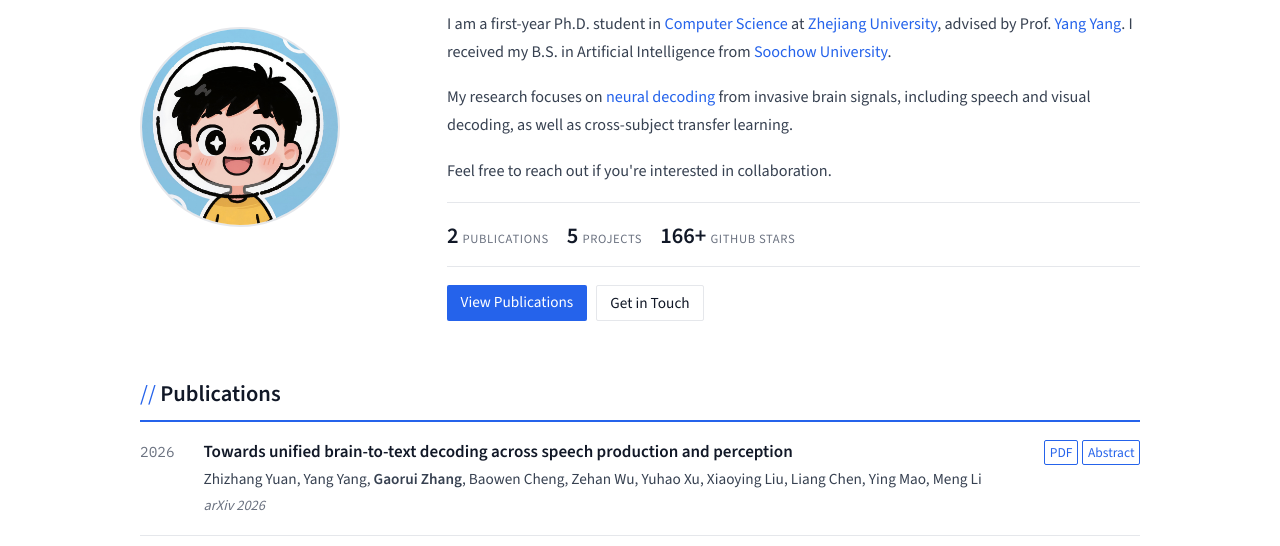
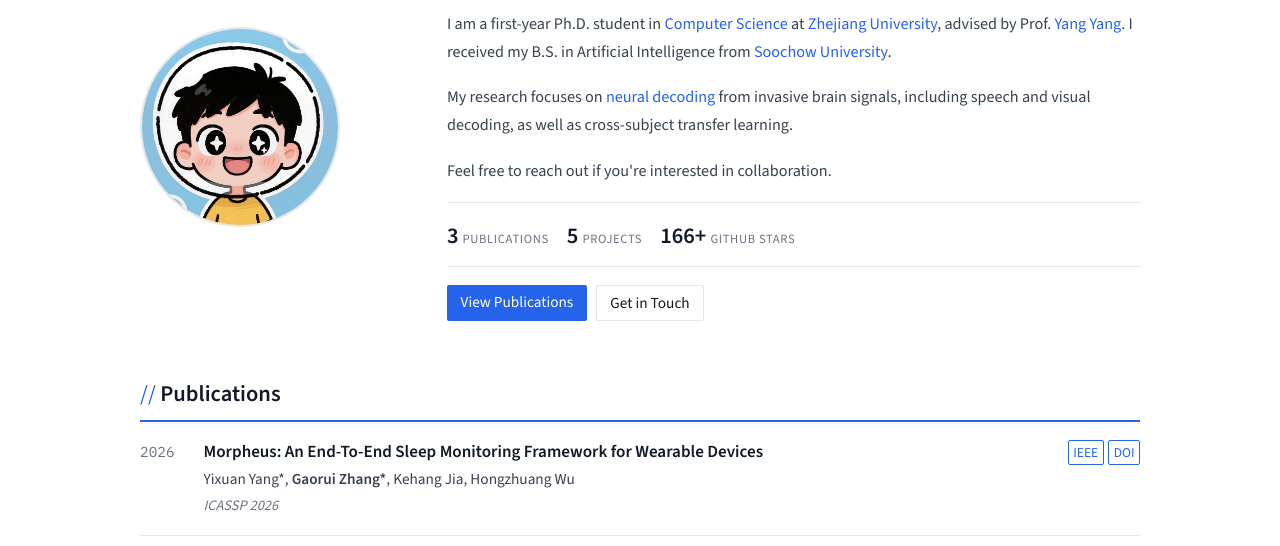
Before and after one commit to Galaxy-Dawn/Galaxy-Dawn.github.io, a plain HTML site: page index.html in a window 1280 px wide. Shown: the part 177-723 px from the top of the page. Drawn offline with nearby package versions, Linux system fonts and the light colour scheme; no server answers.

Commit message:
feat(homepage): add Morpheus publication

```diff
--- a/index.html
+++ b/index.html
@@ -76,7 +76,7 @@
                 </p>
                 <div class="hero-stats">
                     <div class="stat">
-                        <span class="stat-number">2</span>
+                        <span class="stat-number">3</span>
                         <span class="stat-label">Publications</span>
                     </div>
                     <div class="stat">
@@ -157,6 +157,20 @@
                 <span class="title-icon">//</span> Publications
             </h2>
             <div class="publications-list">
+                <article class="pub-card" data-year="2026">
+                    <div class="pub-year">2026</div>
+                    <div class="pub-content">
+                        <div class="pub-header">
+                            <h3 class="pub-title">Morpheus: An End-To-End Sleep Monitoring Framework for Wearable Devices</h3>
+                            <div class="pub-links">
+                                <a href="https://ieeexplore.ieee.org/document/11462305" class="pub-link" target="_blank">IEEE</a>
+                                <a href="https://doi.org/10.1109/ICASSP55912.2026.11462305" class="pub-link" target="_blank">DOI</a>
+                            </div>
+                        </div>
+                        <p class="pub-authors">Yixuan Yang*, <strong>Gaorui Zhang*</strong>, Kehang Jia, Hongzhuang Wu</p>
+                        <p class="pub-venue">ICASSP 2026</p>
+                    </div>
+                </article>
                 <article class="pub-card" data-year="2026">
                     <div class="pub-year">2026</div>
                     <div class="pub-content">
@@ -308,6 +322,13 @@
             </h2>
             <div class="news-timeline">
                 <div class="news-item">
+                    <div class="news-date">Apr 2026</div>
+                    <div class="news-content">
+                        <span class="news-badge">Paper</span>
+                        <span class="news-text">Morpheus was added to IEEE Xplore for ICASSP 2026.</span>
+                    </div>
+                </div>
+                <div class="news-item">
                     <div class="news-date">Mar 2026</div>
                     <div class="news-content">
                         <span class="news-badge">Paper</span>
```
